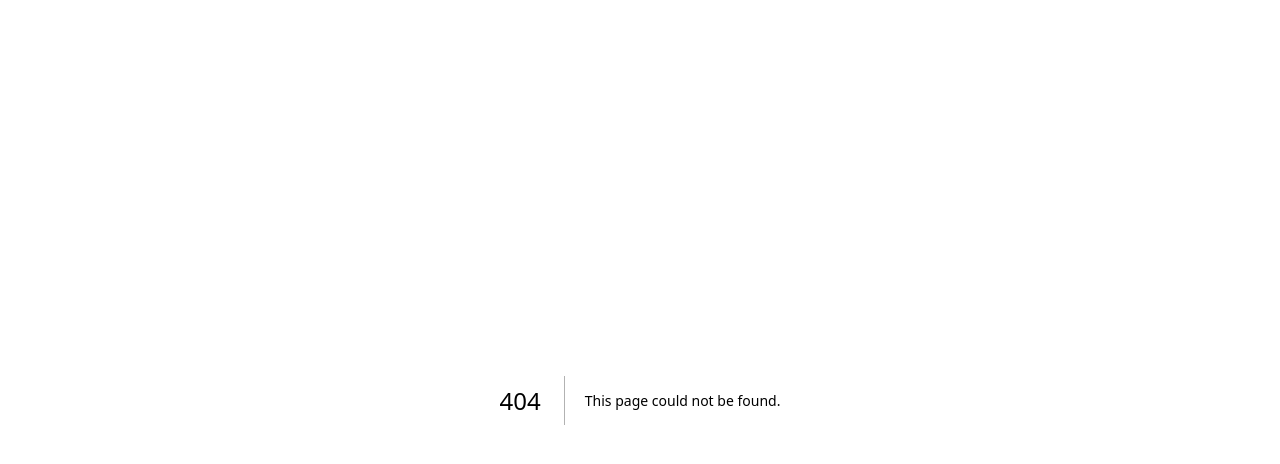
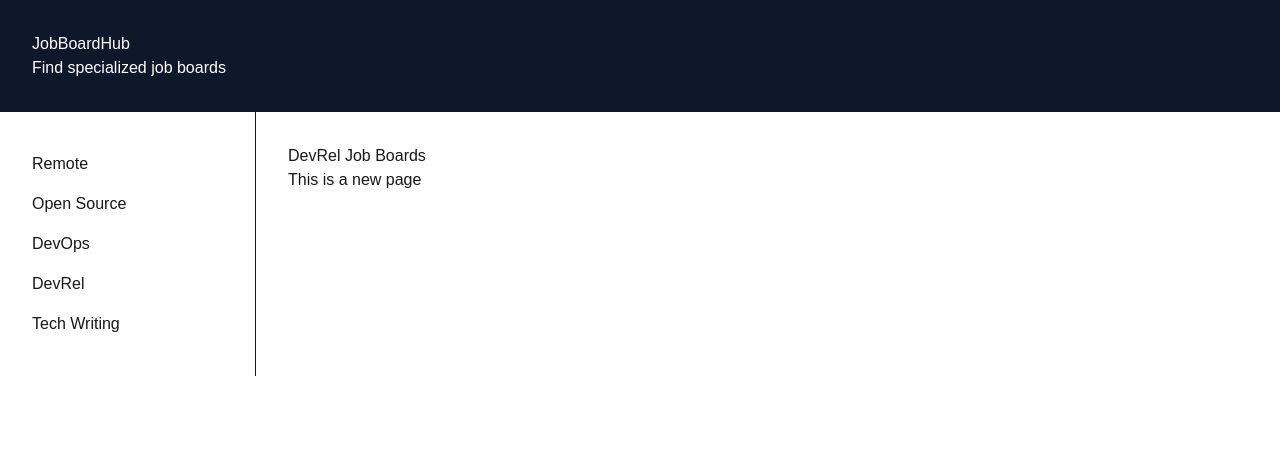
Before and after one commit to pavangudiwada/job-board-hub, a Next.js app: page /devrel in a window 1280 px wide. Before the commit this address had no page. Shown: the top 464 px of the page. Built offline with nearby package versions, Linux system fonts and the light colour scheme.

Commit message:
Added routing and categories page

```diff
--- /dev/null
+++ b/app/[category]/page.tsx
@@ -0,0 +1,39 @@
+import { hubCategories } from "@/data/categories"
+import Link from "next/link"
+
+export default async function JobBoards({ params }: { params: Promise<{ category: string }> }) {
+    const { category } = await params
+
+    const currentCategory = hubCategories.find(cat => cat.id === category)
+
+    return (
+        <div>
+            <header className="p-8 bg-slate-900 text-white">
+                <h1>JobBoardHub</h1>
+                <p>Find specialized job boards</p>
+            </header>
+
+            <div className="flex">
+                <aside className="w-64 p-8 border-r">
+                    <nav>
+
+                        {hubCategories.map(category => (
+                            <a key={category.id} href={`/${category.id}`} className="block py-2">
+                                {category.name}
+                            </a>
+                        ))}
+                    </nav>
+                </aside>
+                <main className="flex-1 p-8">
+                    <h2>{currentCategory?.name || category} Job Boards</h2>
+                    <p>This is a new page</p>
+
+
+
+                </main>
+            </div>
+
+        </div>
+
+    )
+}
--- a/app/page.tsx
+++ b/app/page.tsx
@@ -14,7 +14,7 @@ export default function Home() {
 
             {hubCategories.map(category => (
               <a key={category.id} href={`/${category.id}`} className="block py-2">
-                {category.name}
+                {category.name} Jobs
               </a>
             ))}
           </nav>
--- a/data/categories.ts
+++ b/data/categories.ts
@@ -1,7 +1,7 @@
 export const hubCategories = [
-    { id: 'remote', name: 'Remote Jobs', description: 'Work from anywhere opportunities' },
+    { id: 'remote', name: 'Remote', description: 'Work from anywhere opportunities' },
     { id: 'opensource', name: 'Open Source', description: 'Open source projects and jobs' },
     { id: 'devops', name: 'DevOps', description: 'DevOps, SRE, and infrastructure roles' },
-    { id: 'devrel', name: 'DevRel Jobs', description: 'Developer Relations positions' },
+    { id: 'devrel', name: 'DevRel', description: 'Developer Relations positions' },
     { id: 'techwriting', name: 'Tech Writing', description: 'Technical writing opportunities' },
 ]
```
